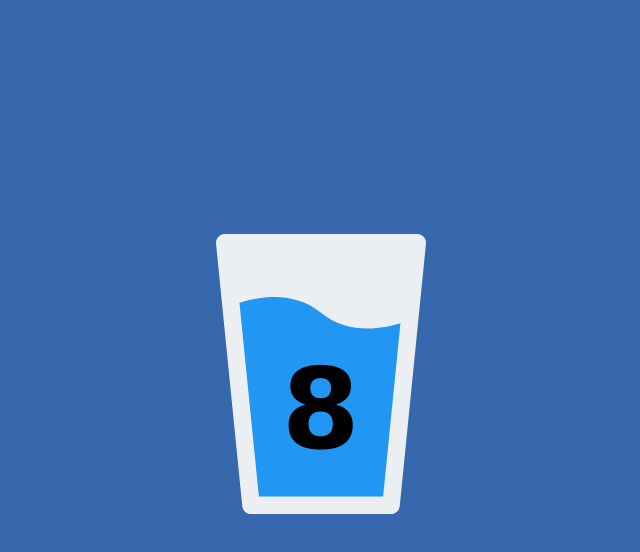
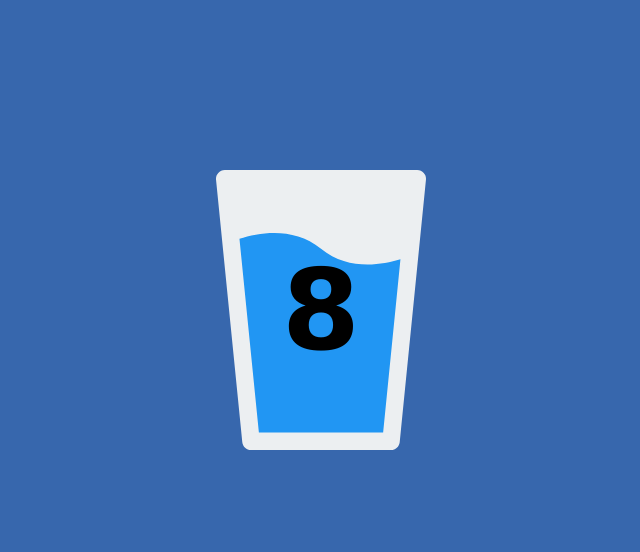
Before and after one commit to Wojcirej/hydrapp, a website: page src/content/index.html in a window 1280 px wide. Shown: the part 80-632 px from the top of the page, without its empty margins (319-959 px from the left). Drawn offline with nearby package versions, Linux system fonts and the light colour scheme; files that its build step writes are made by us from their sources; files whose address does not match are found by name.

Commit message:
Fixed path to glass image and position improvements.

```diff
--- a/src/scss/main.scss
+++ b/src/scss/main.scss
@@ -18,21 +18,20 @@ body {
 .header {
   text-align: center;
   text-transform: uppercase;
-  margin-bottom: 20%;
+  margin-bottom: 15%;
 }
 
 .glass {
+  display: flex;
+  align-items: center;
+  justify-content: center;
   position: relative;
   margin: auto;
   width: 280px;
   height: 280px;
-  background-image: url('/assets/img/water-glass.svg');
+  background: url('../assets/img/water-glass.svg') center center;
 
   &__count {
-    position: absolute;
-    top: 39.04%;
-    left: 36%;
-    bottom: 48.89%;
     font-style: normal;
     font-weight: bold;
     font-size: 112px;
```
